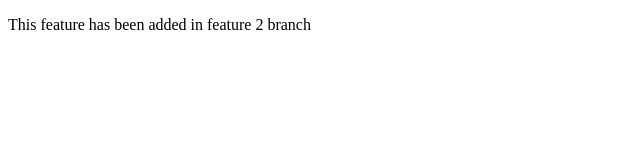
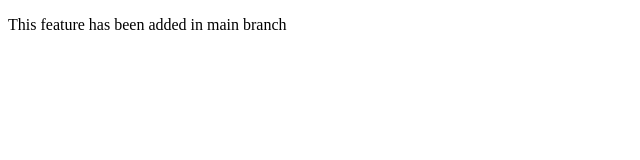
Before and after one commit to bibekyadav/repoFromLocal, a plain HTML site: page index.html in a window 1280 px wide. Shown: the full height of the page, 0-640 px from the left. Drawn offline with Linux system fonts and the light colour scheme.

Commit message:
This change is done in main

```diff
--- a/index.html
+++ b/index.html
@@ -6,6 +6,6 @@
     <title>Document</title>
 </head>
 <body>
-    <p>This feature has been added in feature 2 branch</p>
+    <p>This feature has been added in main branch</p>
 </body>
 </html>
```
